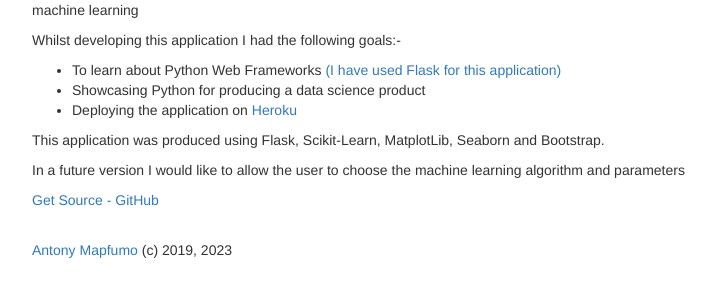
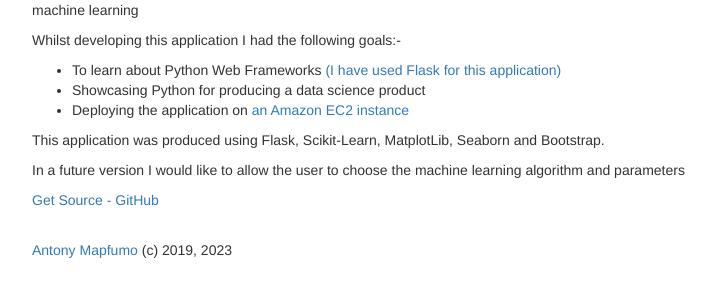
Before and after one commit to mapfumo/iris-flask, a Flask app: page /about in a window 1280 px wide. Shown: the part 212-512 px from the top of the page, without its empty margins (38-754 px from the left). Run offline with Flask 3, Linux system fonts and the light colour scheme; some libraries are stand-ins or nearby versions.

Commit message:
updated install instruction sin README.md

```diff
--- a/templates/about.html
+++ b/templates/about.html
@@ -19,7 +19,7 @@
         </li>
         <li>Showcasing Python for producing a data science product</li>
         <li>Deploying the application on <a href="http://3.27.83.146/">
-                Heroku</li></a>
+                an Amazon EC2 instance</li></a>
     </ul>
     </p>
 
--- a/wsgi.py
+++ b/wsgi.py
@@ -1,3 +1,3 @@
-from flaskapp import app
+from app import app
 if __name__ == "__main__":
     app.run()
```
Also changed, not shown: README.md.
